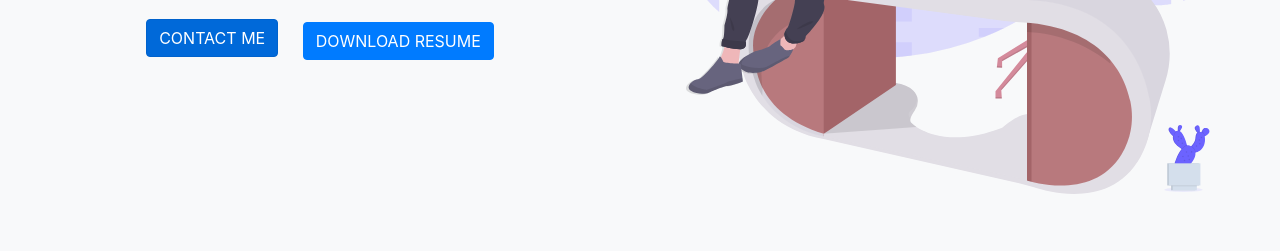
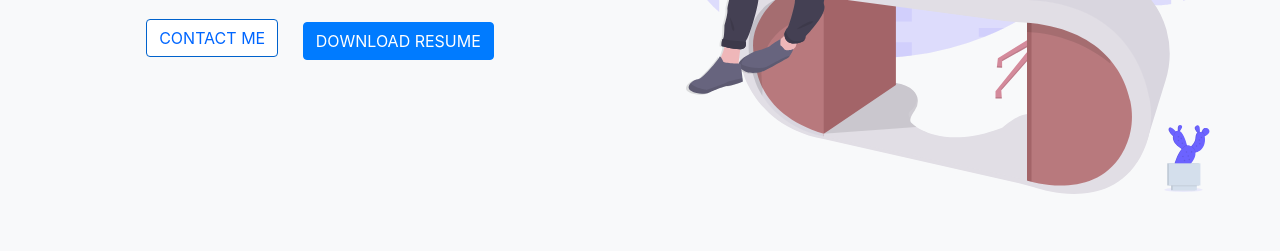
Before and after one commit to partheeband/partheeband.github.io, a plain HTML site: page index.html in a window 1280 px wide. In both pictures the pointer is over the link "CONTACT ME". Shown: the part 378-629 px from the top of the page. Drawn offline with nearby package versions, Linux system fonts and the light colour scheme.

Commit message:
Portfolio v1

```diff
--- a/index.html
+++ b/index.html
@@ -23,7 +23,12 @@
     <!-- google font -->
     <link href="https://fonts.googleapis.com/css2?family=Alegreya:wght@900&display=swap" rel="stylesheet">
 
-
+    <style>
+        .btn-primary:hover {
+            background-color: #fff;
+            color: #0066ff;
+        }
+    </style>
 
     <title> Partheeban D</title>
 
@@ -285,25 +290,29 @@
         </div>
         <div class="container my-3">
             <div class="row align-items-center text-center">
-                <div class="col social-media-icon" onclick="javascript:window.location.href='https://www.linkedin.com/in/partheeband/' ">
+                <div class="col social-media-icon"
+                    onclick="javascript:window.location.href='https://www.linkedin.com/in/partheeband/' ">
                     <a>
                         <i class="fab fa-linkedin" style="font-size: 48px;"></i>
                         <p>LinkedIn</p>
                     </a>
                 </div>
-                <div class="col social-media-icon" onclick="javascript:window.location.href='https://www.instagram.com/partheeban_d/' ">
+                <div class="col social-media-icon"
+                    onclick="javascript:window.location.href='https://www.instagram.com/partheeban_d/' ">
                     <a>
                         <i class="fab fa-instagram" style="font-size: 48px;"></i>
                         <p>Instagram</p>
                     </a>
                 </div>
-                <div class="col social-media-icon" onclick="javascript:window.location.href='https://www.facebook.com/partha.parthi.1282000' ">
+                <div class="col social-media-icon"
+                    onclick="javascript:window.location.href='https://www.facebook.com/partha.parthi.1282000' ">
                     <a>
                         <i class="fab fa-facebook" style="font-size: 48px;"></i>
                         <p>Facebook</p>
                     </a>
                 </div>
-                <div class="col social-media-icon" onclick="javascript:window.location.href='https://github.com/partheeband' ">
+                <div class="col social-media-icon"
+                    onclick="javascript:window.location.href='https://github.com/partheeband' ">
                     <a>
                         <i class="fab fa-github" style="font-size: 48px;"></i>
                         <p>Github</p>
--- a/style.css
+++ b/style.css
@@ -10,7 +10,7 @@ html {
 
 .btn-primary:hover {
     background-color: #fff;
-    color: blue;
+    color: #0066ff;
     transition: all .3s ease 0s;
     transform: translateY(-3px);
 }
```
